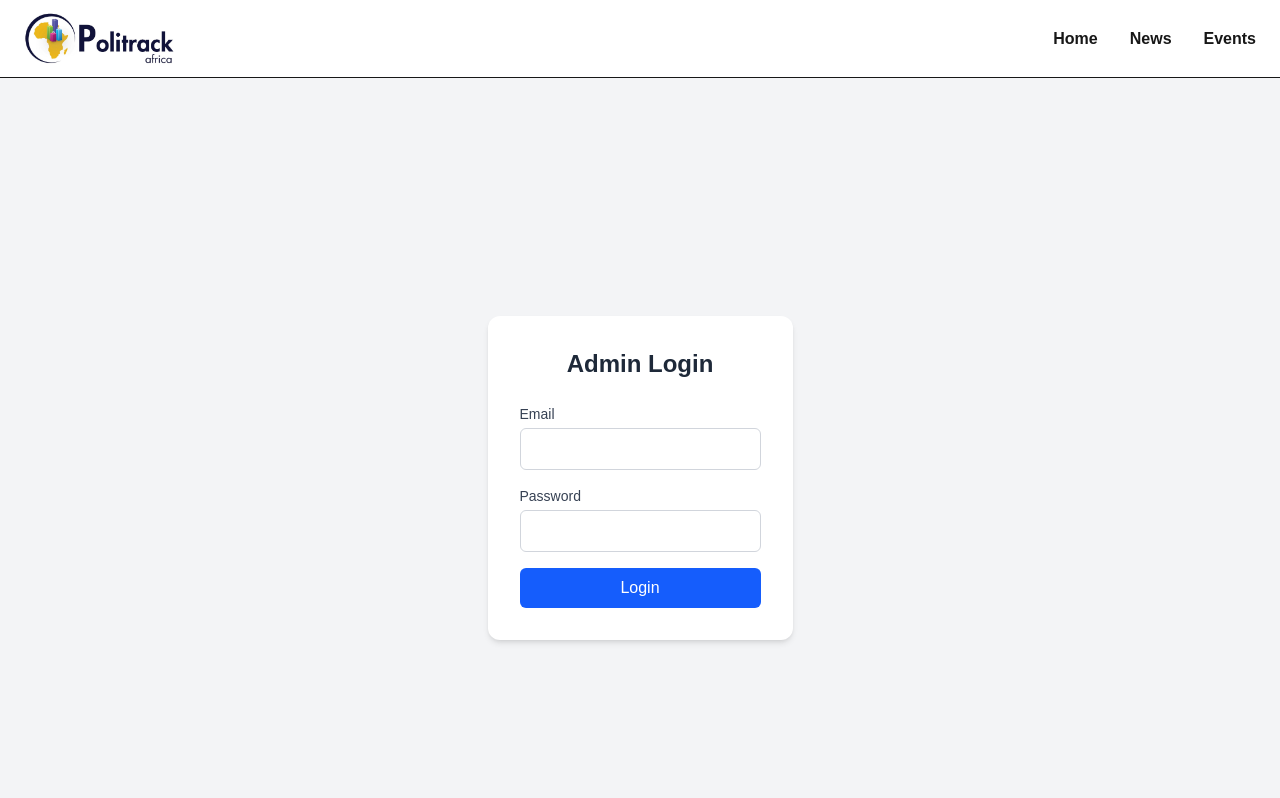
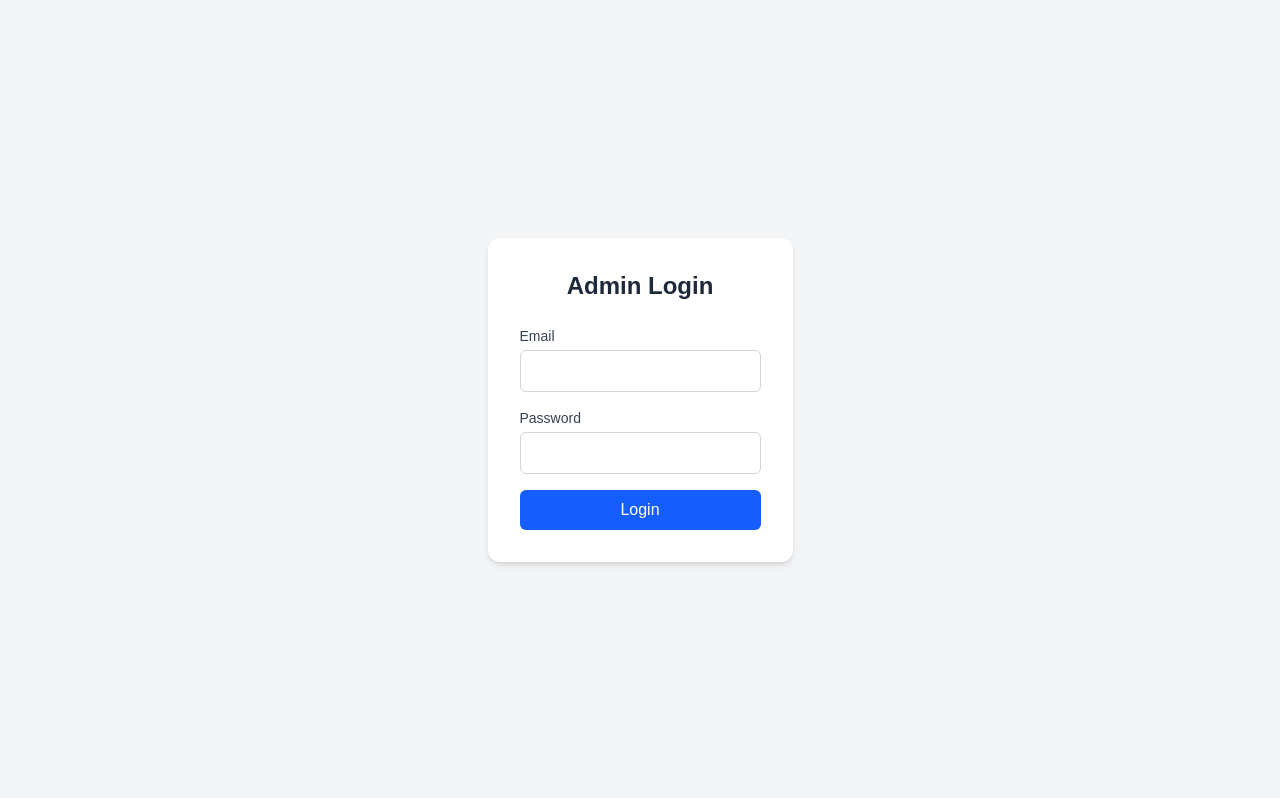
Before and after one commit to joselivia/Polling_site, a Next.js app: page / in a window 1280 px wide. Shown: the top 798 px of the page. Built offline with nearby package versions, Linux system fonts and the light colour scheme.

Commit message:
Port changes,removed nav on main page

```diff
--- a/app/components/LayoutWithConditionalNav.tsx
+++ b/app/components/LayoutWithConditionalNav.tsx
@@ -2,8 +2,6 @@
 
 import { usePathname } from "next/navigation";
 import Navbar from "./Navbar";
-
-
 
 export default function LayoutWithConditionalNav({
   children,
@@ -11,13 +9,13 @@ export default function LayoutWithConditionalNav({
   children: React.ReactNode;
 }) {
   const pathname = usePathname();
-  const hideNavbar = pathname.startsWith("/vote/");
+  const hideNavbar =
+    pathname === "/" || pathname.startsWith("/vote/");
 
   return (
     <>
       {!hideNavbar && <Navbar />}
       <main>{children}</main>
-
     </>
   );
 }
--- a/package.json
+++ b/package.json
@@ -6,7 +6,7 @@
   "scripts": {
     "dev": "next dev",
     "build": "next build",
-    "start": "next start",
+    "start": "next start -p 3002",
     "lint": "next lint"
   },
   "dependencies": {
```
